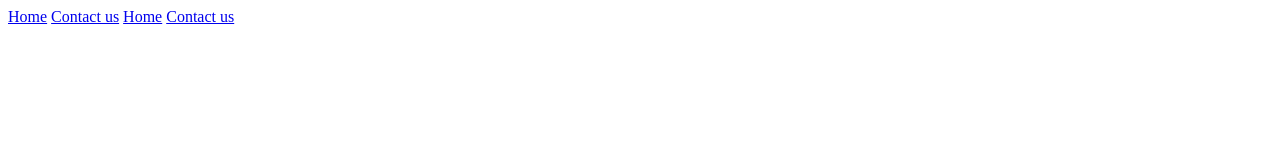
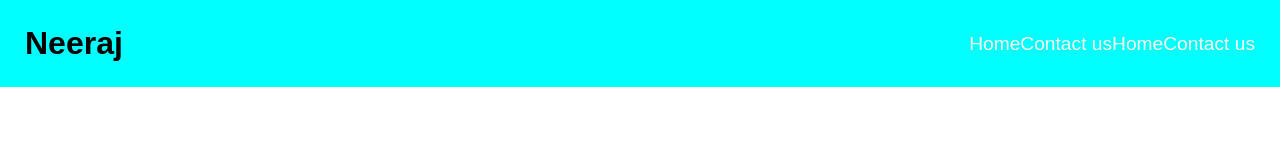
Before and after one commit to Neerazmgr/Github, a plain HTML site: page index.html in a window 1280 px wide. Drawn offline with Linux system fonts and the light colour scheme.

Commit message:
add file

```diff
--- a/index.html
+++ b/index.html
@@ -4,13 +4,17 @@
     <meta charset="UTF-8">
     <meta name="viewport" content="width=device-width, initial-scale=1.0">
     <title>Document</title>
+    <link rel="stylesheet" href="style.css">
 </head>
 <body>
      <nav>
+        <label for="logo">Neeraj</label>
+       <div class="menu">
         <a href="#">Home</a>
         <a href="#">Contact us</a>
         <a href="#">Home</a>
         <a href="#">Contact us</a>
+        </div>
      </nav>
 </body>
 </html>
--- a/style.css
+++ b/style.css
@@ -0,0 +1,30 @@
+*{
+    margin: 0;
+    padding: 0;
+    box-sizing: border-box;
+}
+body{
+        font-family: Arial, Helvetica, sans-serif;
+}
+nav{
+    display: flex;
+    background-color: aqua;
+    width: 100%;
+    padding: 25px;
+    align-items: center;
+ justify-content: space-between;
+ flex-wrap: wrap;
+}
+nav label{
+font-size: 2rem;
+font-weight: 900;
+}
+.menu{
+    display: flex;
+    flex-wrap: wrap;
+}
+nav a{
+    text-decoration: none;
+  color: white;
+  font-size: 1.2rem;
+}
```
